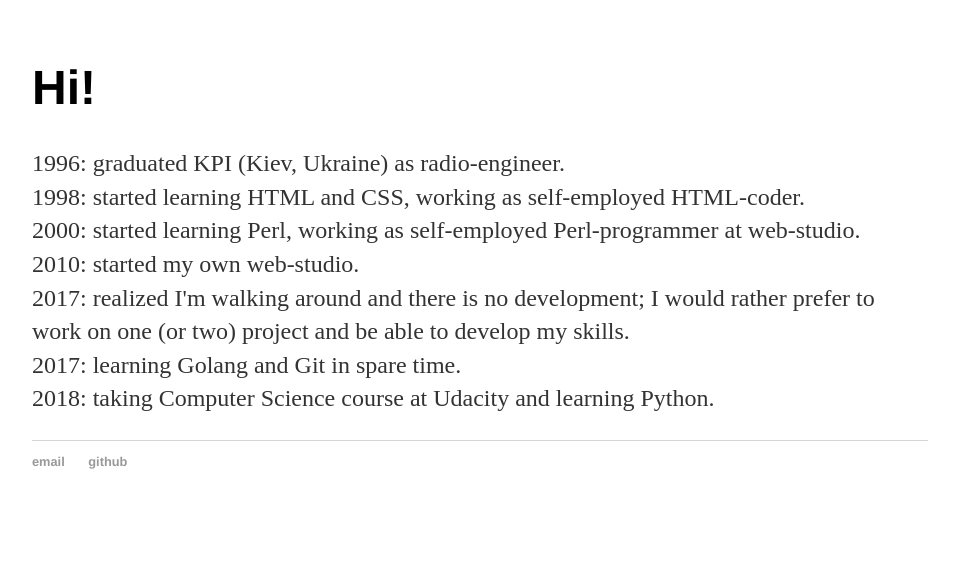
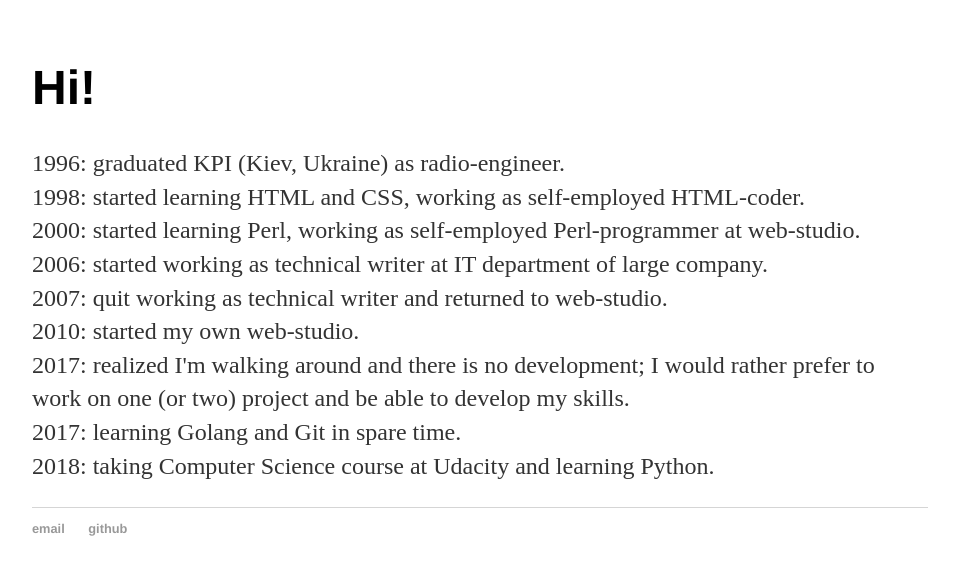
Before and after one commit to aa153/aa153.github.io, a Jekyll site: the page built from index.html, in a window 1280 px wide. Shown: the top 575 px of the page, without its empty margins (160-1119 px from the left). Built offline with Jekyll 4.4.1, drawn with Linux system fonts in a browser that asks for light colours.

Commit message:
Update index.html

```diff
--- a/index.html
+++ b/index.html
@@ -8,6 +8,8 @@ title: agrinevich
 		1996: graduated KPI (Kiev, Ukraine) as radio-engineer.<br>
 		1998: started learning HTML and CSS, working as self-employed HTML-coder.<br>
 		2000: started learning Perl, working as self-employed Perl-programmer at web-studio.<br>
+		2006: started working as technical writer at IT department of large company.<br>
+		2007: quit working as technical writer and returned to web-studio.<br>
 		2010: started my own web-studio.<br>
 		2017: realized I'm walking around and there is no development; I would rather prefer to work on one (or two) project and be able to develop my skills.<br>
 		2017: learning Golang and Git in spare time.<br>
```
